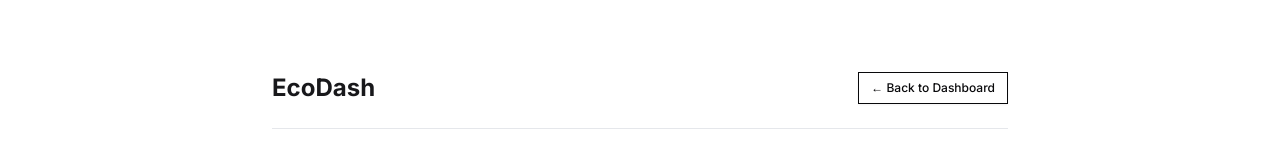
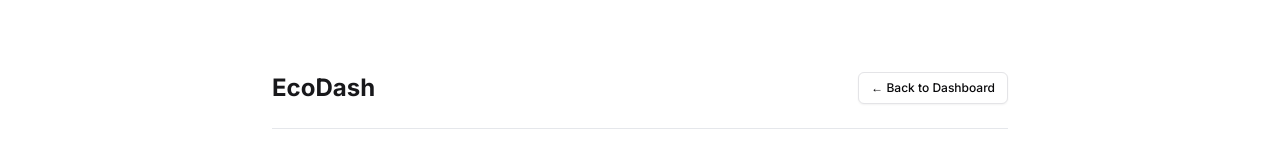
Before and after one commit to yongloon/ecodash-web, a Next.js app: page /terms in a window 1280 px wide. Shown: the top 162 px of the page. Built offline with nearby package versions, Linux system fonts and the light colour scheme.

Commit message:
remove transparent background

```diff
--- a/src/app/globals.css
+++ b/src/app/globals.css
@@ -7,29 +7,78 @@
   :root {
     --background: 0 0% 100%;
     --foreground: 240 10% 3.9%;
-    /* ... other existing Shadcn variables ... */
+
+    --muted: 240 4.8% 95.9%;
+    --muted-foreground: 240 3.8% 46.1%;
+
+    --popover: 0 0% 100%;
+    --popover-foreground: 240 10% 3.9%;
+
+    --card: 0 0% 100%;
+    --card-foreground: 240 10% 3.9%;
+
+    --border: 240 5.9% 90%;
+    --input: 240 5.9% 90%;
+    --ring: 240 5.9% 10%; /* Ring color often matches primary or accent */
+
     --primary: 240 5.9% 10%;
     --primary-foreground: 0 0% 98%;
 
-    /* Custom Chart Colors (Examples) */
-    --chart-green: 130 55% 50%; /* A balanced green */
-    --chart-red: 0 75% 55%;     /* A clear red */
-    --chart-blue: 220 85% 60%;  /* A distinct blue for other lines if needed */
-    --chart-neutral: 240 5% 65%; /* Muted grey for neutral trends */
+    --secondary: 240 4.8% 95.9%;
+    --secondary-foreground: 240 5.9% 10%;
+
+    --accent: 240 4.8% 95.9%;
+    --accent-foreground: 240 5.9% 10%;
+
+    --destructive: 0 84.2% 60.2%;
+    --destructive-foreground: 0 0% 98%;
+
+    --radius: 0.5rem; /* Example radius, adjust as needed */
+
+    /* Custom Chart Colors (Ensure these are simple HSL strings for direct use) */
+    --chart-1: 220 85% 60%; /* Was --chart-blue */
+    --chart-2: 130 55% 50%; /* Was --chart-green */
+    --chart-3: 0 75% 55%;   /* Was --chart-red */
+    --chart-4: 240 5% 65%;  /* Was --chart-neutral */
+    --chart-5: 30 90% 55%;  /* Example orange for a 5th chart color */
   }
 
   .dark {
     --background: 240 10% 3.9%;
     --foreground: 0 0% 98%;
-    /* ... other existing Shadcn dark variables ... */
+
+    --muted: 240 3.7% 15.9%;
+    --muted-foreground: 240 5% 64.9%; /* Adjusted from your tailwind config example */
+
+    --popover: 240 10% 3.9%;
+    --popover-foreground: 0 0% 98%;
+
+    --card: 240 10% 3.9%;
+    --card-foreground: 0 0% 98%;
+
+    --border: 240 3.7% 15.9%;
+    --input: 240 3.7% 15.9%;
+    --ring: 240 4.9% 83.9%; /* Ring color often matches primary-foreground or accent in dark */
+
+
     --primary: 0 0% 98%;
     --primary-foreground: 240 5.9% 10%;
 
+    --secondary: 240 3.7% 15.9%;
+    --secondary-foreground: 0 0% 98%;
+
+    --accent: 240 3.7% 15.9%;
+    --accent-foreground: 0 0% 98%;
+
+    --destructive: 0 62.8% 30.6%;
+    --destructive-foreground: 0 0% 98%;
+
     /* Custom Chart Dark Colors (Examples) */
-    --chart-green: 130 50% 60%;
-    --chart-red: 0 65% 60%;
-    --chart-blue: 220 75% 70%;
-    --chart-neutral: 240 5% 50%;
+    --chart-1: 220 75% 70%;
+    --chart-2: 130 50% 60%;
+    --chart-3: 0 65% 60%;
+    --chart-4: 240 5% 50%;
+    --chart-5: 30 80% 60%;
   }
 }
 
```
Also changed, not shown: tailwind.config.ts (indentation only).
